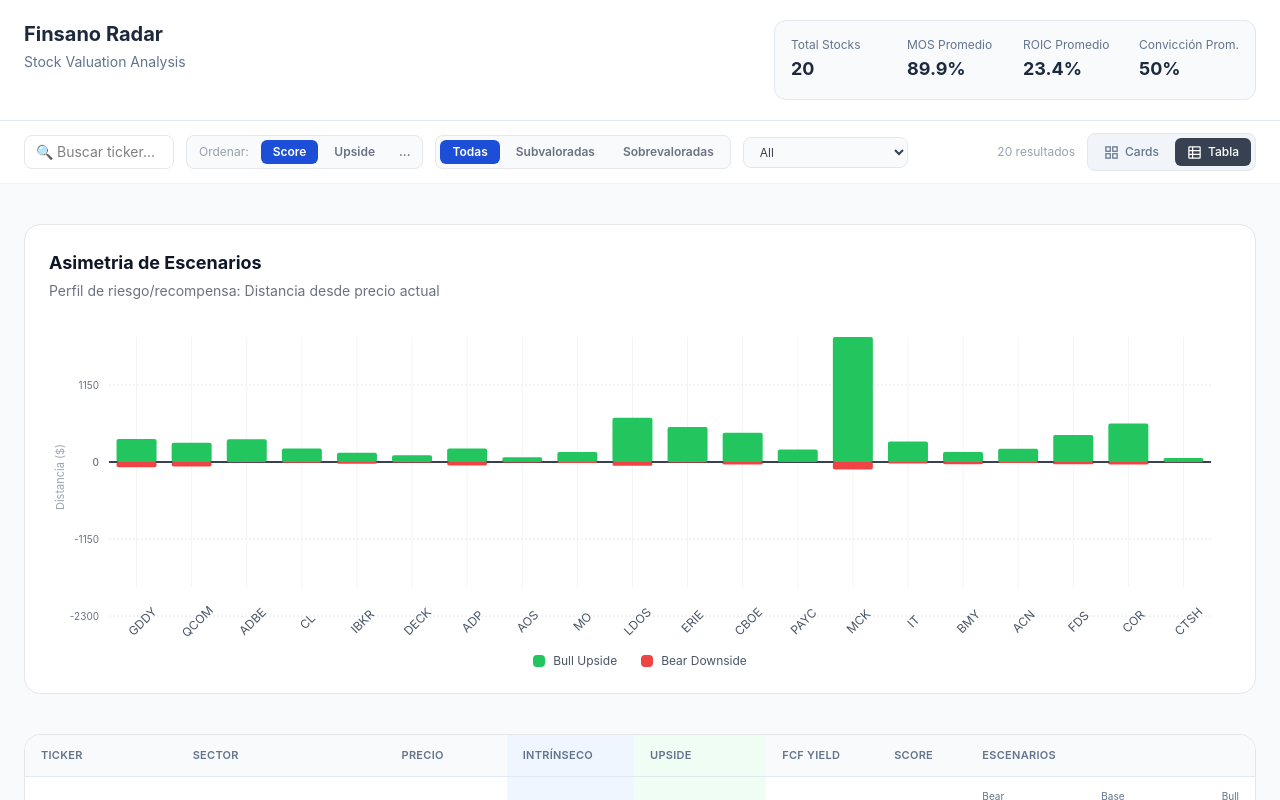
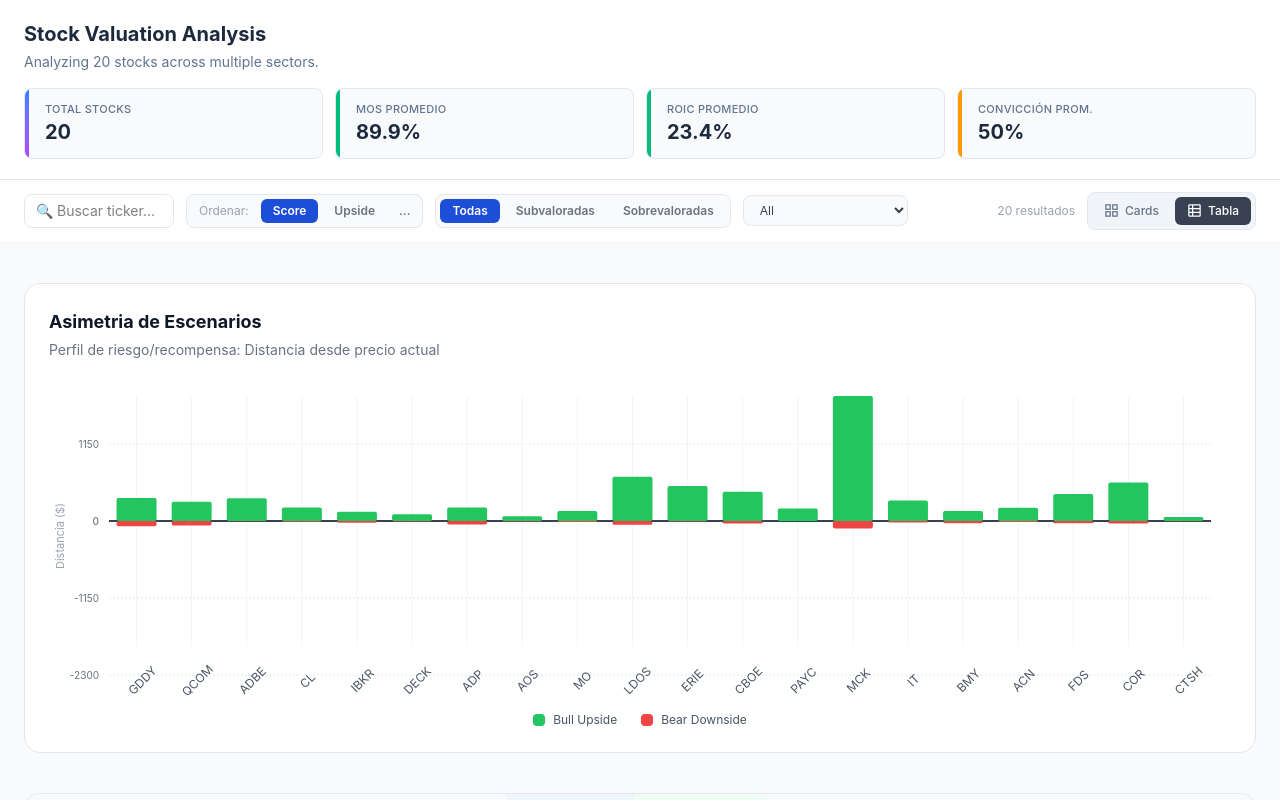
Before and after one commit to reoxb/lumui, a React (Vite) app: page / in a window 1280 px wide. Shown: the top 800 px of the page. Built offline with nearby package versions, Linux system fonts and the light colour scheme.

Commit message:
Updated header and Title and subtle

```diff
--- a/src/valuation-dashboard.tsx
+++ b/src/valuation-dashboard.tsx
@@ -923,33 +923,50 @@ export default function App() {
     <div className="min-h-screen" style={{ background:"#F8FAFC", fontFamily:"'Inter',system-ui,sans-serif" }}>
       <style>{`@keyframes spin{from{transform:rotate(0deg)}to{transform:rotate(360deg)}}`}</style>
 
-      {/* ── TOP BAR: título a la izquierda, Resumen Estratégico a la derecha ── */}
+      {/* ── TOP BAR: título arriba, KPI cards en fila debajo ── */}
       <div className="bg-white border-b border-slate-200 px-6 py-5">
-        <div className="max-w-7xl mx-auto flex flex-col md:flex-row md:items-start md:justify-between gap-4">
-          {/* Izquierda: Título y subtítulo */}
-          <div>
-            <h1 className="text-xl font-bold text-slate-800">Finsano Radar</h1>
-            <p className="text-sm text-slate-500 font-normal mt-1">Stock Valuation Analysis</p>
-          </div>
-
-          {/* Derecha: Card Resumen Estratégico */}
-          <div className="rounded-xl bg-slate-50 border border-slate-200 p-4 shrink-0">
-            <div className="flex flex-wrap items-center gap-4">
-              <div className="min-w-[100px]">
-                <p className="text-xs font-normal text-slate-500">Total Stocks</p>
-                <p className="text-lg font-bold text-slate-800 mt-0.5">{raw.length}</p>
+        <div className="max-w-7xl mx-auto">
+          {/* Título y subtítulo */}
+          <div className="mb-4">
+            <h1 className="text-xl font-bold text-slate-800">Stock Valuation Analysis</h1>
+            <p className="text-sm text-slate-500 font-normal mt-1">Analyzing {raw.length} stocks across multiple sectors.</p>
+          </div>
+
+          {/* KPI Cards - Full Width */}
+          <div className="grid grid-cols-2 md:grid-cols-4 gap-3">
+            {/* Total Stocks - Blue/Purple */}
+            <div className="flex items-center bg-slate-50 rounded-lg overflow-hidden" style={{ border: "1px solid #E2E8F0" }}>
+              <div className="w-1 h-full bg-gradient-to-b from-blue-500 to-purple-500"></div>
+              <div className="px-4 py-3 flex-1">
+                <p className="text-[11px] font-medium text-slate-500 uppercase tracking-wide">Total Stocks</p>
+                <p className="text-xl font-bold text-slate-800">{raw.length}</p>
               </div>
-              <div className="min-w-[100px]">
-                <p className="text-xs font-normal text-slate-500">MOS Promedio</p>
-                <p className="text-lg font-bold text-slate-800 mt-0.5">{pctFmt(raw.reduce((s, d) => s + d.valuation.margin_of_safety, 0) / raw.length)}</p>
+            </div>
+
+            {/* MOS Promedio - Green */}
+            <div className="flex items-center bg-slate-50 rounded-lg overflow-hidden" style={{ border: "1px solid #E2E8F0" }}>
+              <div className="w-1 h-full bg-emerald-500"></div>
+              <div className="px-4 py-3 flex-1">
+                <p className="text-[11px] font-medium text-slate-500 uppercase tracking-wide">MOS Promedio</p>
+                <p className="text-xl font-bold text-slate-800">{pctFmt(raw.reduce((s, d) => s + d.valuation.margin_of_safety, 0) / raw.length)}</p>
               </div>
-              <div className="min-w-[100px]">
-                <p className="text-xs font-normal text-slate-500">ROIC Promedio</p>
-                <p className="text-lg font-bold text-slate-800 mt-0.5">{pctFmt(avgRoic)}</p>
+            </div>
+
+            {/* ROIC Promedio - Green */}
+            <div className="flex items-center bg-slate-50 rounded-lg overflow-hidden" style={{ border: "1px solid #E2E8F0" }}>
+              <div className="w-1 h-full bg-emerald-500"></div>
+              <div className="px-4 py-3 flex-1">
+                <p className="text-[11px] font-medium text-slate-500 uppercase tracking-wide">ROIC Promedio</p>
+                <p className="text-xl font-bold text-slate-800">{pctFmt(avgRoic)}</p>
               </div>
-              <div className="min-w-[100px]">
-                <p className="text-xs font-normal text-slate-500">Convicción Prom.</p>
-                <p className="text-lg font-bold text-slate-800 mt-0.5">{(raw.reduce((s, d) => s + d.score, 0) / raw.length * 100).toFixed(0)}%</p>
+            </div>
+
+            {/* Convicción Prom. - Orange/Amber */}
+            <div className="flex items-center bg-slate-50 rounded-lg overflow-hidden" style={{ border: "1px solid #E2E8F0" }}>
+              <div className="w-1 h-full bg-amber-500"></div>
+              <div className="px-4 py-3 flex-1">
+                <p className="text-[11px] font-medium text-slate-500 uppercase tracking-wide">Convicción Prom.</p>
+                <p className="text-xl font-bold text-slate-800">{(raw.reduce((s, d) => s + d.score, 0) / raw.length * 100).toFixed(0)}%</p>
               </div>
             </div>
           </div>
```
